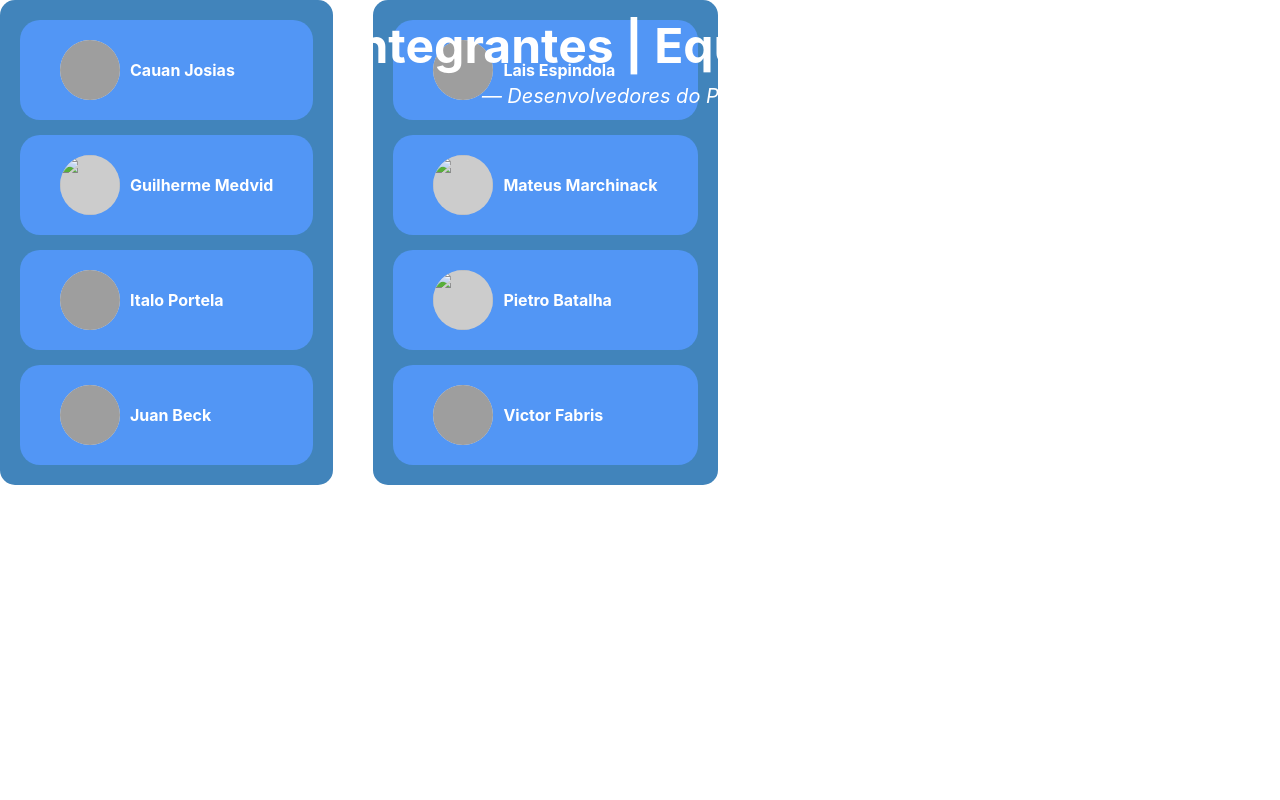
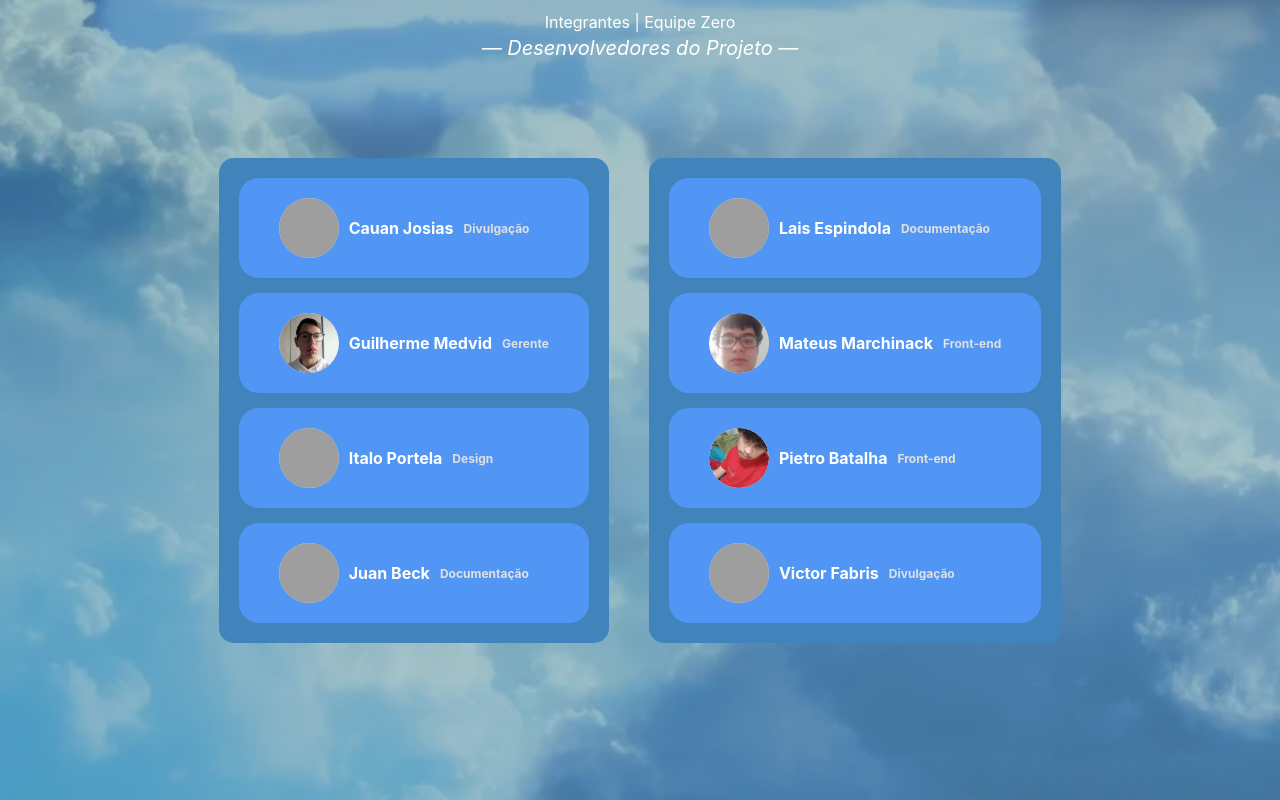
Before and after one commit to GUILHERMEMEDVID/Portfolio, a plain HTML site: page index.html in a window 1280 px wide. Drawn offline with nearby package versions, Linux system fonts and the light colour scheme; files that its build step writes are made by us from their sources; grey boxes are pictures that could not be loaded.

Commit message:
15/09/2025

```diff
--- a/index.html
+++ b/index.html
@@ -4,7 +4,7 @@
   <meta charset="utf-8">
   <meta name="viewport" content="width=device-width">
   <title>Equipe Zero</title>
-  <link href="css/style.css" rel="stylesheet" type="text/css" />
+  <link href="/style.css" rel="stylesheet" type="text/css" />
   <script src="https://cdn.jsdelivr.net/npm/@tailwindcss/browser@4"></script>
   <link href="https://cdn.jsdelivr.net/npm/flowbite@3.1.2/dist/flowbite.min.css" rel="stylesheet" />
   <link rel="preconnect" href="https://fonts.googleapis.com">
@@ -20,7 +20,7 @@
    <h1>Integrantes | Equipe Zero</h1>
    <h2 class="text-xl italic">— Desenvolvedores do Projeto —</h2>
   </header>
-</head>
+
 </div>
      <div class="coluna"> <!--cria coluna-->
     <div class="item"><!--criaos bloquinhos azus-->
@@ -28,22 +28,24 @@
         <img src="imagens/Cauan.png">
       </div>
       <span>Cauan Josias</span>
+      <p class="descricao">Divulgação</p>
     </div>
 
-    <a href="Páginas/Medvid.html">
     <div class="item">
       <div class="icone">
-        <img src="imagens/mclovin.png">
+        <img src="imagens/Guilherme.jpg">
       </div>
       <span>Guilherme Medvid</span>
+      <p class="descricao">Gerente</p>
          </div>
          </a>
 
      <div class="item">
       <div class="icone">
-        <img src="imagens/Portelinha.png">
+        <img src="imagens/portelinha.png">
       </div>
       <span>Italo Portela</span>
+      <p class="descricao">Design</p>
          </div>
 
     <div class="item">
@@ -51,6 +53,7 @@
         <img src="imagens/Juan.png">
       </div>
       <span>Juan Beck</span>
+      <p class="descricao">Documentação</p>
     </div>
   </div>
 
@@ -60,23 +63,25 @@
         <img src="imagens/lais.png">
       </div>
       <span>Lais Espindola</span>
+      <p class="descricao">Documentação</p>
     </div>
 
-    <a href="Páginas/Marchinack.html">
+
      <div class="item">
       <div class="icone">
-        <img src="imagens/IMG-20241203-WA0001.jpg">
+        <img src="imagens/Mateus.jpg">
       </div>
       <span>Mateus Marchinack</span>
-
+  <p class="descricao">Front-end</p>
       </div>
     </a>
 
     <div class="item">
       <div class="icone">
-        <img src="imagens/lindo.png">
+        <img src="imagens/Pietro.webp">
       </div>
       <span>Pietro Batalha</span>
+      <p class="descricao">Front-end</p>
     </div>
 
     <div class="item">
@@ -84,6 +89,7 @@
         <img src="imagens/Victor.png">
       </div>
       <span>Victor Fabris</span>
+      <p class="descricao">Divulgação</p>
   </div>
 </div>
 
@@ -92,7 +98,7 @@
 
 
   <script src="script.js"></script>
-</body>
-  <script src="https://cdn.jsdelivr.net/npm/flowbite@3.1.2/dist/flowbite.min.js"></script>
+
+  <script   src="https://cdn.jsdelivr.net/npm/flowbite@3.1.2/dist/flowbite.min.js"></script>
 
 </html>
--- a/style.css
+++ b/style.css
@@ -10,19 +10,7 @@ h1 {
 }
 
 body {
-html, body {
-  height: 100%;
-  margin: 0;
-}
-
-h1 {
-  font-size: 48px;
-  font-weight: bold;
-  text-align: center;
-}
-
-body {
-  background-image: linear-gradient(rgba(76, 131, 141, 0.5), rgba(81, 142, 153, 0.5)), url("../imagens/Background.png");
+  background-image: linear-gradient(rgba(76, 131, 141, 0.5), rgba(81, 142, 153, 0.5)), url("imagens/Background.png");
   background-size: cover;
   background-position: center;
 
@@ -95,3 +83,9 @@ body {
 #Victor img {
   object-position: top;
 }
+
+.descricao {
+  font-size: 12px;
+  color: #e0e0e0; /* cinza claro */
+  margin: 2px 0 0;
+}
```
Also changed, not shown: imagens/Background.png (added), imagens/Guilherme.jpg (added), imagens/Mateus.jpg (added), imagens/Pietro.webp (added), imagens/Professor.png (added), imagens/fundo-realista-do-ceu-azul_1048-6707.jpg (added), 5 other files.
